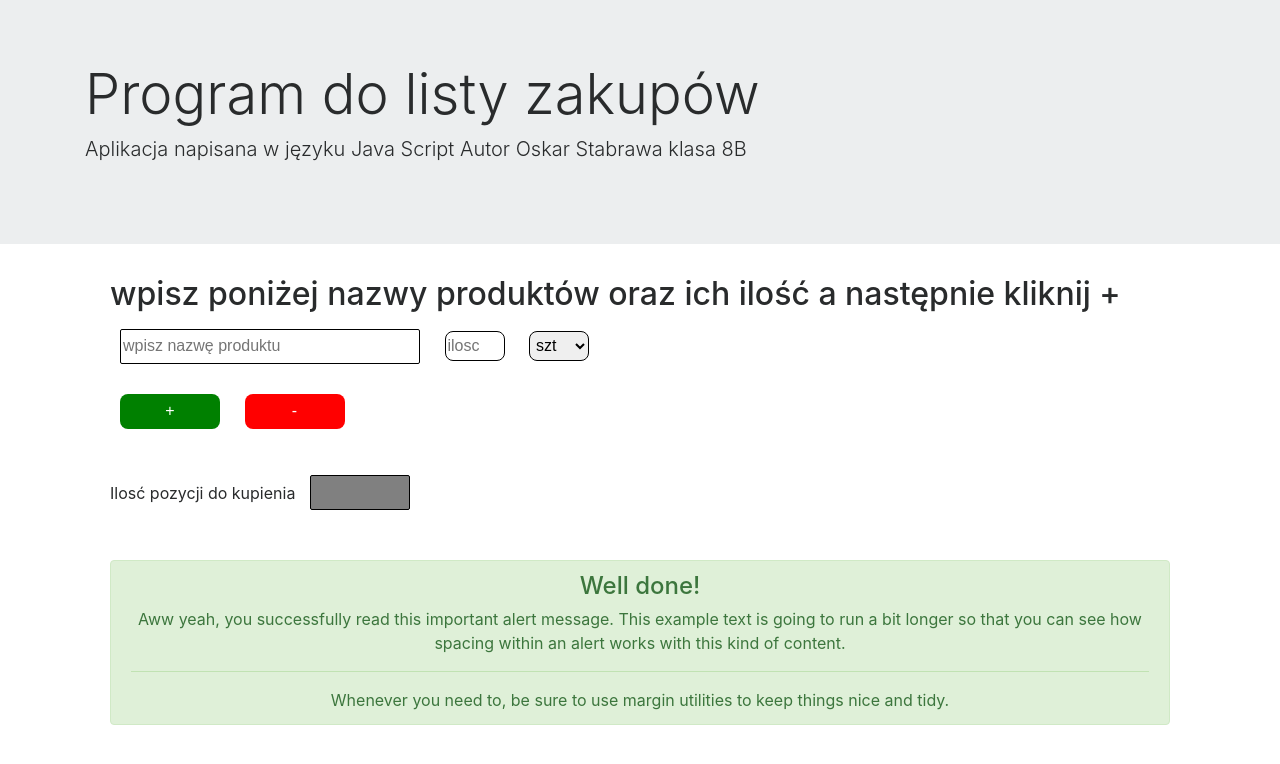
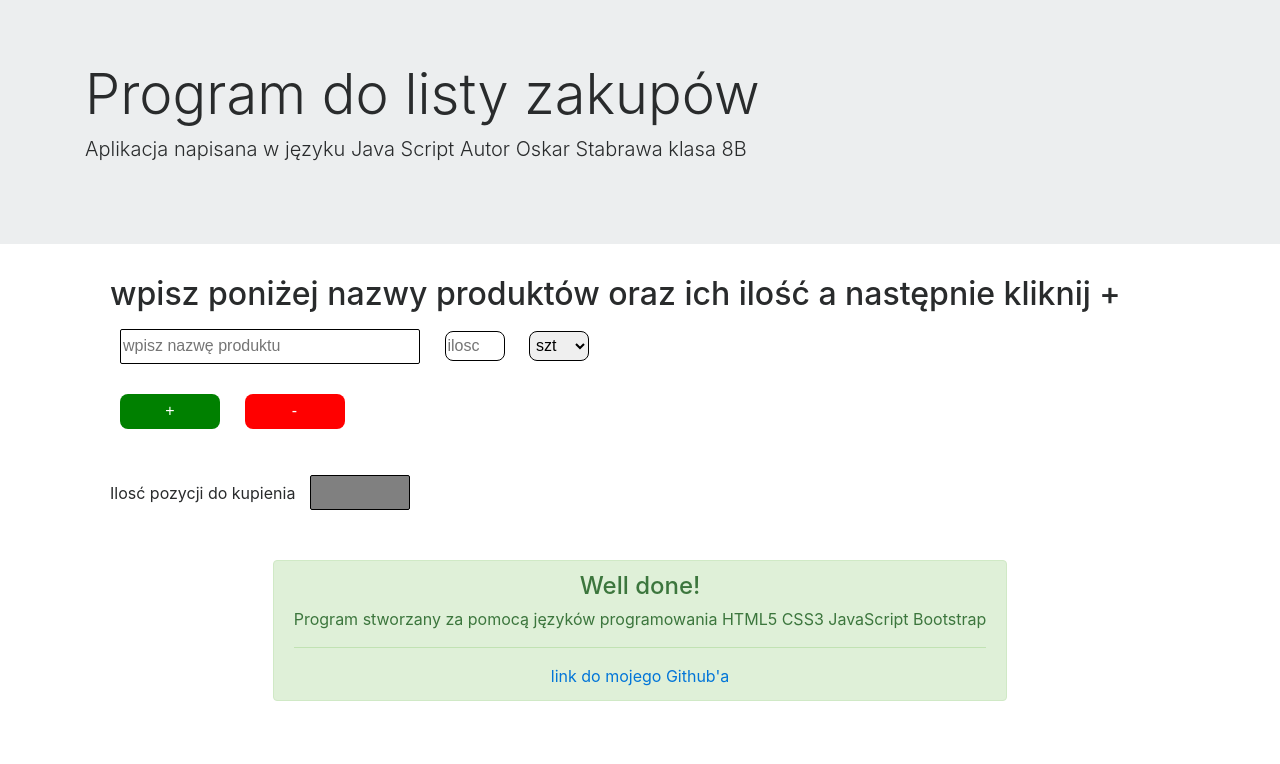
Before and after one commit to krolewnaoskar/Listazakupy, a plain HTML site: page index.html in a window 1280 px wide. Drawn offline with nearby package versions, Linux system fonts and the light colour scheme.

Commit message:
dodanie linka do git huba i tekstu w stopce

```diff
--- a/index.html
+++ b/index.html
@@ -55,9 +55,9 @@
                 <div class="col-md-12">
                     <div class="alert alert-success" role="alert">
                         <h4 class="alert-heading">Well done!</h4>
-                        <p>Aww yeah, you successfully read this important alert message. This example text is going to run a bit longer so that you can see how spacing within an alert works with this kind of content.</p>
+                        <p>Program stworzany za pomocą języków programowania HTML5 CSS3 JavaScript Bootstrap</p>
                         <hr>
-                        <p class="mb-0">Whenever you need to, be sure to use margin utilities to keep things nice and tidy.</p>
+                        <p class="mb-0"><a href="https://github.com/krolewnaoskar/Listazakupy/commits/master">link do mojego Github'a</a></p>
                       </div>
                 </div>
             </div>
```
